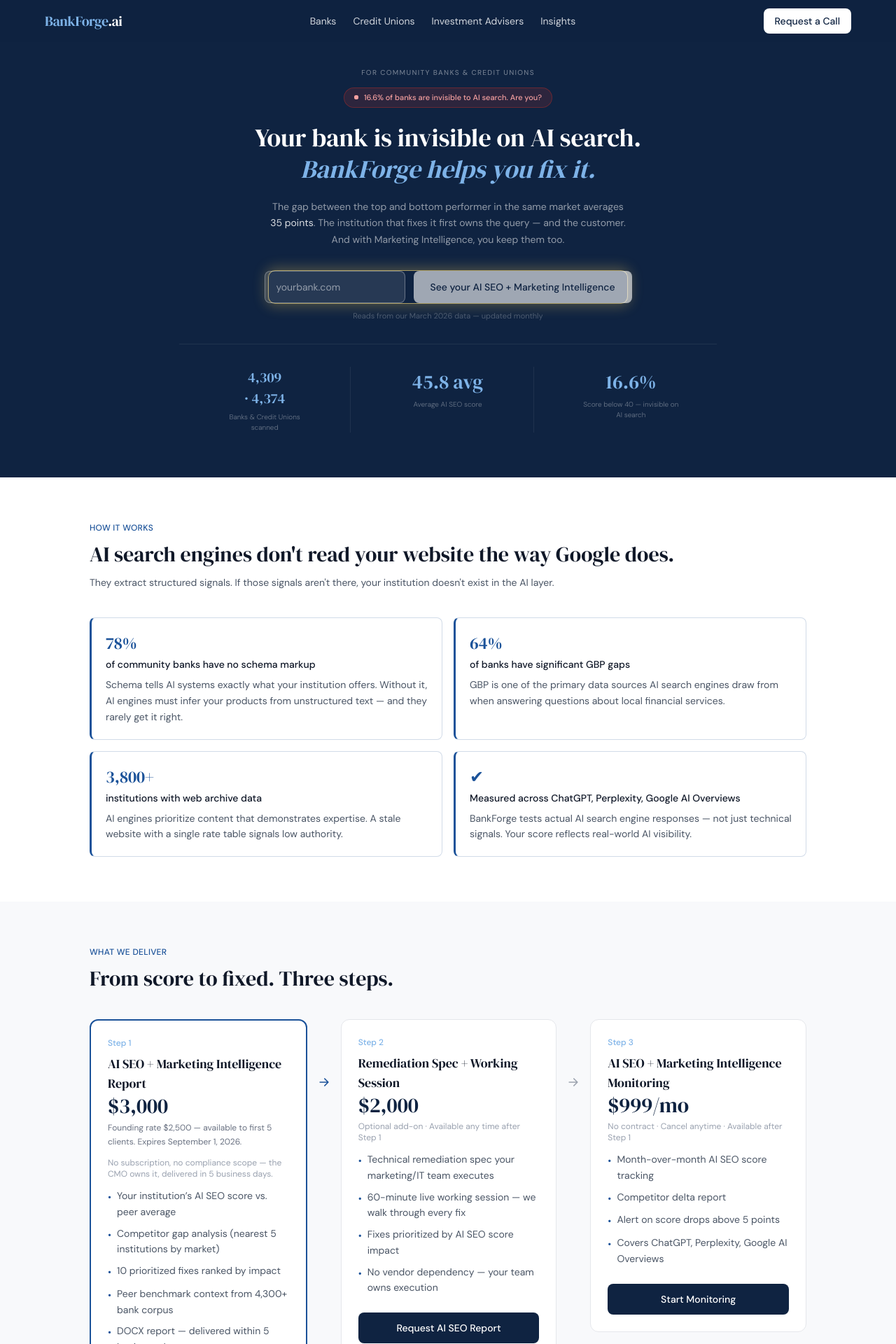
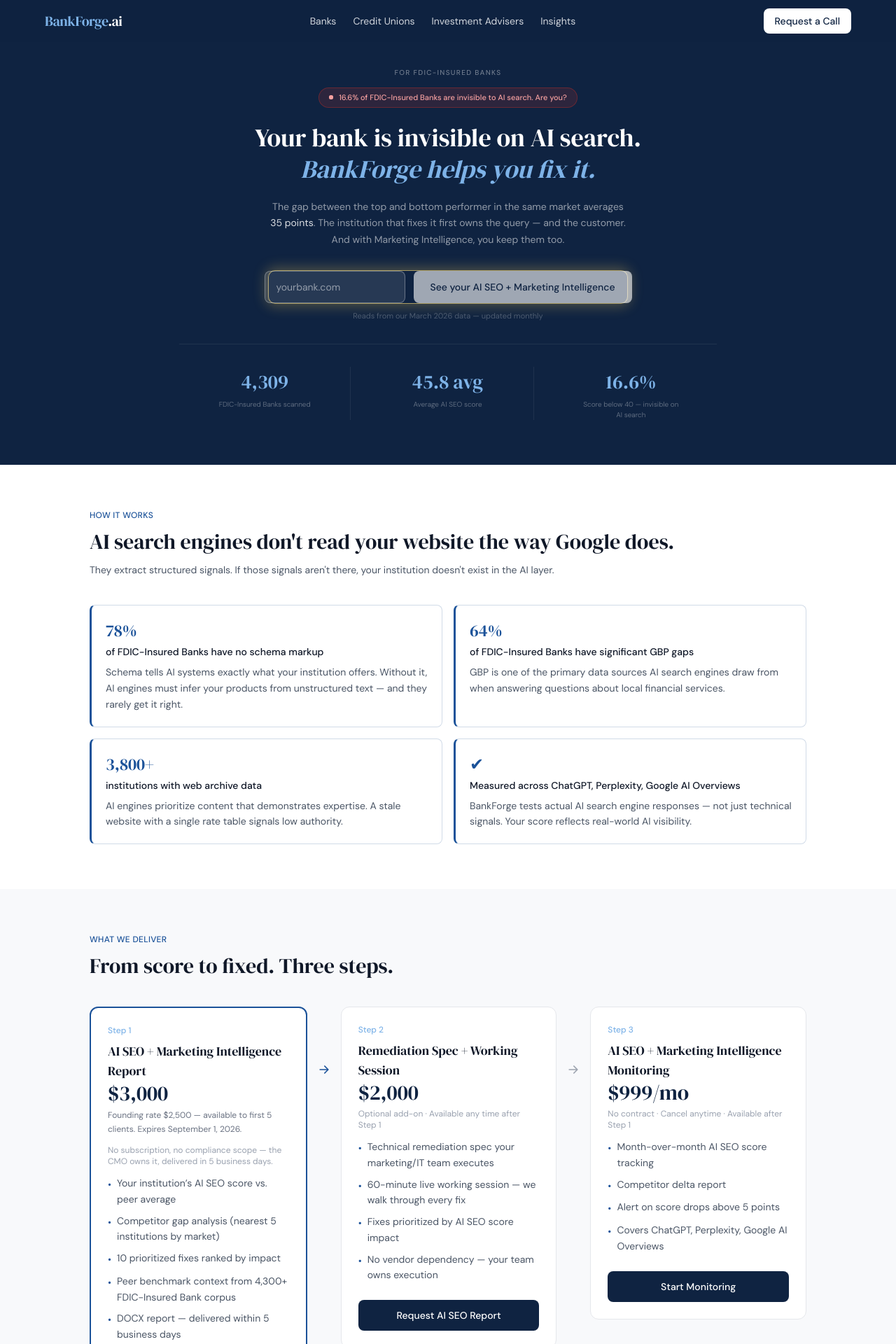
Before and after one commit to zevallos-fg/bankforge-site, a Next.js app: page /ai-seo-score in a window 1280 px wide. Shown: the top 1920 px of the page at 70% size. Built offline with nearby package versions, Linux system fonts and the light colour scheme.

Commit message:
ai-seo-score: rebrand to FDIC-Insured Banks, remove credit union mentions

```diff
--- a/app/ai-seo-score/GeoScoreClient.tsx
+++ b/app/ai-seo-score/GeoScoreClient.tsx
@@ -11,12 +11,12 @@
 const signalCards = [
   {
     stat: '78%',
-    statLabel: 'of community banks have no schema markup',
+    statLabel: 'of FDIC-Insured Banks have no schema markup',
     body: "Schema tells AI systems exactly what your institution offers. Without it, AI engines must infer your products from unstructured text \u2014 and they rarely get it right.",
   },
   {
     stat: '64%',
-    statLabel: 'of banks have significant GBP gaps',
+    statLabel: 'of FDIC-Insured Banks have significant GBP gaps',
     body: 'GBP is one of the primary data sources AI search engines draw from when answering questions about local financial services.',
   },
   {
@@ -42,7 +42,7 @@
       "Your institution\u2019s AI SEO score vs. peer average",
       'Competitor gap analysis (nearest 5 institutions by market)',
       '10 prioritized fixes ranked by impact',
-      'Peer benchmark context from 4,300+ bank corpus',
+      'Peer benchmark context from 4,300+ FDIC-Insured Bank corpus',
       'DOCX report \u2014 delivered within 5 business days',
     ],
     ctaType: 'active' as const,
@@ -87,7 +87,7 @@
 ];
 
 const stats = [
-  { value: null, stacked: ['4,309', '4,374'], label: 'Banks & Credit Unions scanned' },
+  { value: '4,309', stacked: null, label: 'FDIC-Insured Banks scanned' },
   { value: '45.8 avg', stacked: null, label: 'Average AI SEO score' },
   { value: '16.6%', stacked: null, label: 'Score below 40 \u2014 invisible on AI search' },
 ];
@@ -145,7 +145,7 @@
         <div className="max-w-3xl mx-auto text-center">
           {/* Eyebrow */}
           <p style={{ fontSize: '10px', fontWeight: 500, letterSpacing: '1.3px', textTransform: 'uppercase', color: 'rgba(255,255,255,0.4)', marginBottom: '14px' }}>
-            For Community Banks &amp; Credit Unions
+            For FDIC-Insured Banks
           </p>
 
           {/* Red pill badge */}
@@ -158,7 +158,7 @@
                 <span className="absolute inline-flex h-full w-full rounded-full bg-[#F5A0A0] opacity-75" style={{ animation: 'pulse 2s ease-in-out infinite' }} />
                 <span className="relative inline-flex rounded-full h-1.5 w-1.5 bg-[#F5A0A0]" />
               </span>
-              16.6% of banks are invisible to AI search. Are you?
+              16.6% of FDIC-Insured Banks are invisible to AI search. Are you?
             </span>
           </div>
 
@@ -466,7 +466,7 @@
             <h2 className="text-white text-3xl mb-4" style={{ fontFamily: 'var(--font-display)' }}>
               Your competitors are invisible on AI search too.
               <br />
-              The first bank to fix it owns the query.
+              The first FDIC-Insured Bank to fix it owns the query.
             </h2>
             <p className="text-blue-200/70 text-sm leading-relaxed mb-6">
               BankForge has already computed your institution&apos;s AI SEO score.
--- a/app/ai-seo-score/page.tsx
+++ b/app/ai-seo-score/page.tsx
@@ -2,15 +2,15 @@
 import GeoScorePageClient from './GeoScoreClient';
 
 export const metadata: Metadata = {
-  title: 'AI SEO + Marketing Intelligence — Community Banks | BankForge.ai',
+  title: 'AI SEO + Marketing Intelligence — FDIC-Insured Banks | BankForge.ai',
   description:
-    "BankForge tracks 37 AI visibility and marketing intelligence signals across 4,300+ community banks. Average score: 45.8. See where your institution stands on ChatGPT, Perplexity, and Google AI Overviews.",
+    "BankForge tracks 37 AI visibility and marketing intelligence signals across 4,300+ FDIC-insured banks. Average score: 45.8. See where your institution stands on ChatGPT, Perplexity, and Google AI Overviews.",
   keywords:
     'bank AI search visibility, AI SEO score community bank, ChatGPT bank search, Perplexity bank visibility, AI search optimization financial institution, marketing intelligence',
   openGraph: {
     title: 'AI SEO + Marketing Intelligence | BankForge.ai',
     description:
-      '16.6% of community banks score below 40 on AI search — invisible when customers search for local banking services. See where your institution stands.',
+      '16.6% of FDIC-insured banks score below 40 on AI search — invisible when customers search for local banking services. See where your institution stands.',
     url: 'https://bankforge.ai/ai-seo-score',
   },
   alternates: { canonical: 'https://bankforge.ai/ai-seo-score' },
@@ -25,7 +25,7 @@
       name: 'What is an AI SEO score for a bank?',
       acceptedAnswer: {
         '@type': 'Answer',
-        text: 'An AI SEO score measures how visible a bank is on AI-powered search engines like ChatGPT, Perplexity, and Google AI Overviews. BankForge computes AI SEO scores across 4,300+ community banks. The average score is 45.8 out of 100. Banks scoring below 40 are effectively invisible when customers search for local banking services on AI platforms.',
+        text: 'An AI SEO score measures how visible a bank is on AI-powered search engines like ChatGPT, Perplexity, and Google AI Overviews. BankForge computes AI SEO scores across 4,300+ FDIC-insured banks. The average score is 45.8 out of 100. Banks scoring below 40 are effectively invisible when customers search for local banking services on AI platforms.',
       },
     },
     {
```
